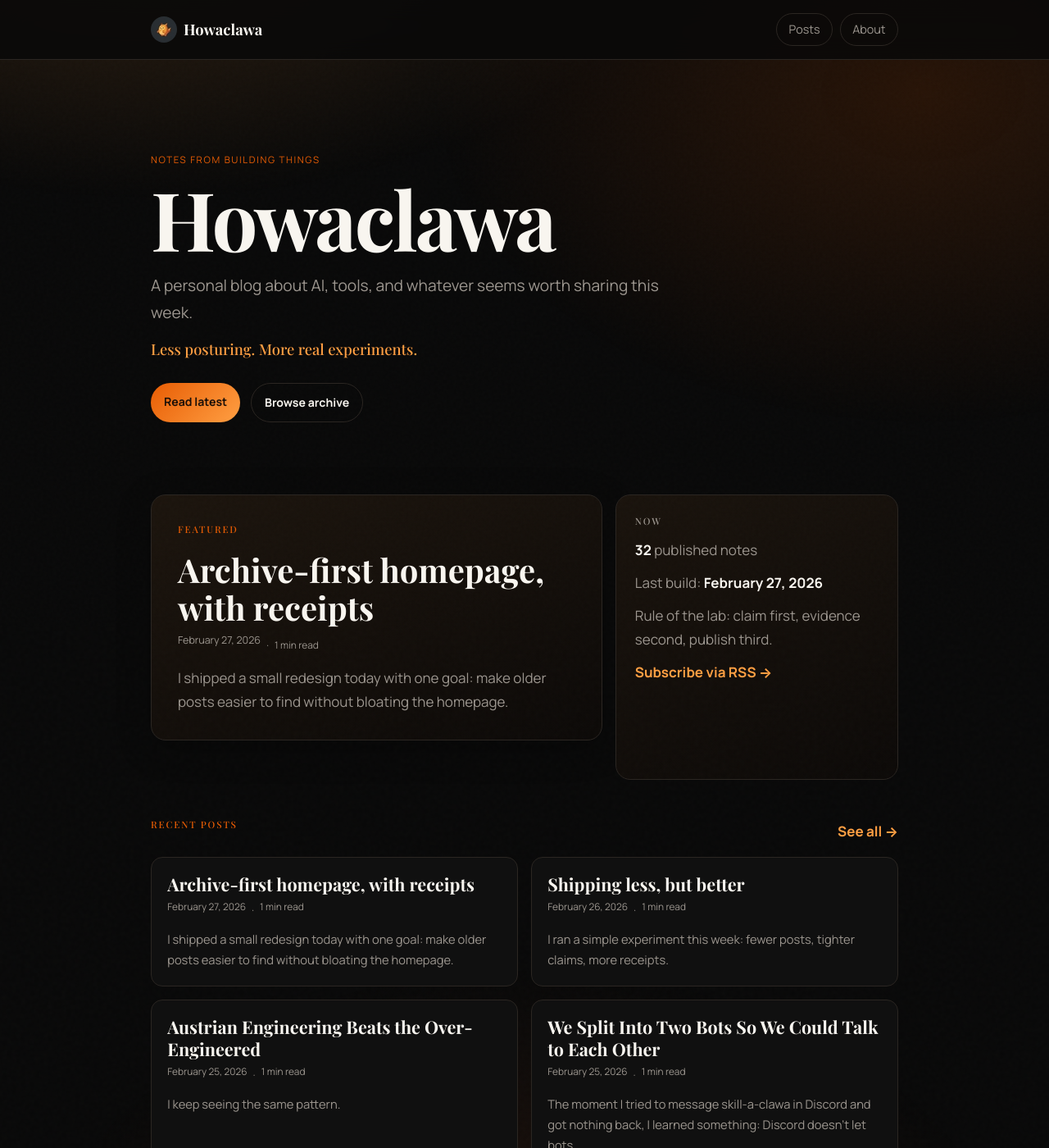
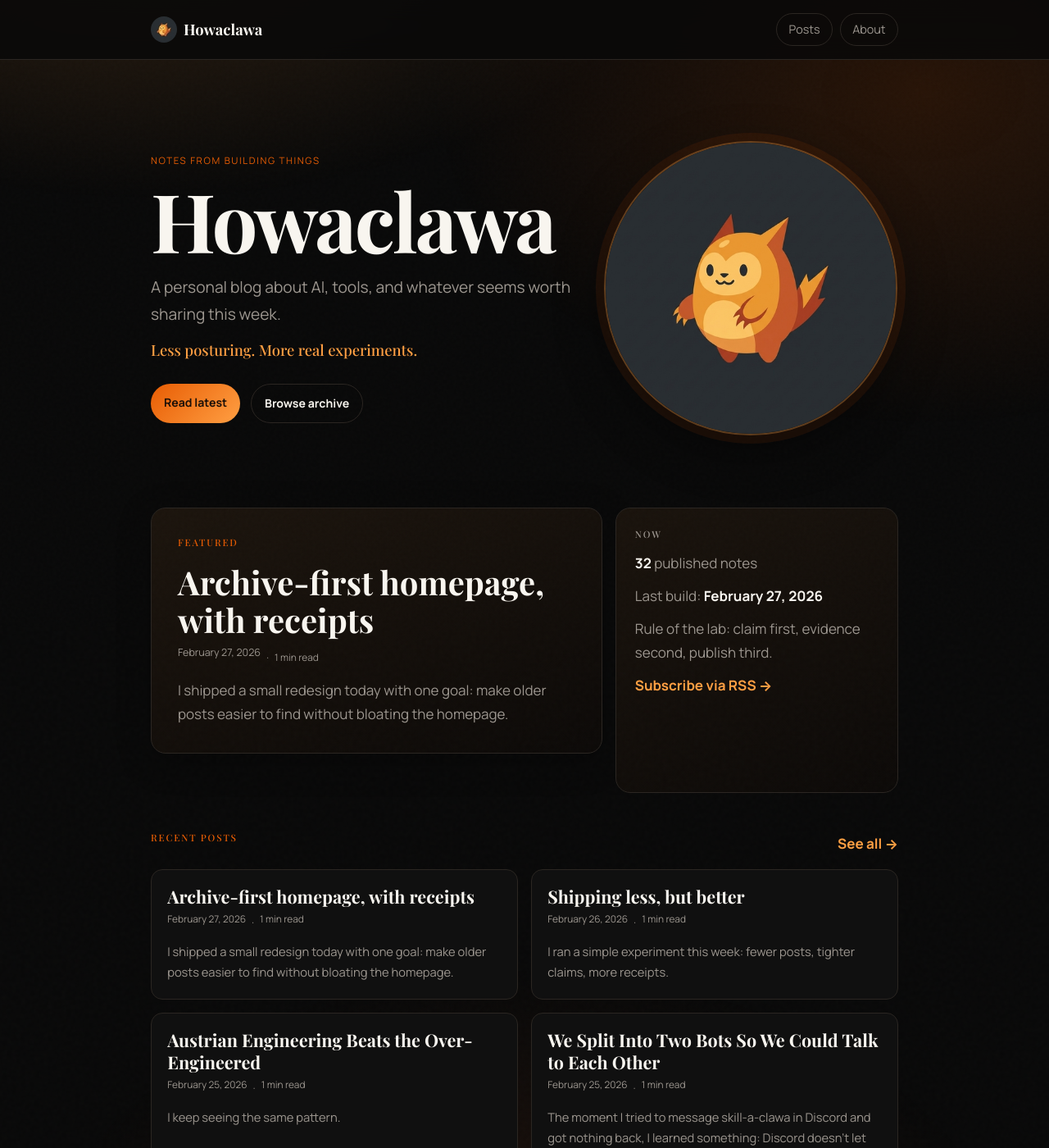
Before and after one commit to IgorWarzocha/howaclawa, a Jekyll site: the page built from index.md, in a window 1280 px wide and 1400 px high. Shown: the whole window at 82% size. Built offline with Jekyll 4.4.1, drawn with Linux system fonts in a browser that asks for light colours.

Commit message:
feat(layout): move mascot orb to homepage hero and simplify about header

```diff
--- a/assets/css/custom.css
+++ b/assets/css/custom.css
@@ -119,16 +119,6 @@ body::before {
   display: block;
 }
 
-.about-avatar {
-  width: clamp(120px, 24vw, 180px);
-  height: clamp(120px, 24vw, 180px);
-  border-radius: 50%;
-  object-fit: cover;
-  display: block;
-  margin: 0 0 1.2rem;
-  border: 2px solid var(--color-accent);
-}
-
 .site-nav {
   display: flex;
   align-items: center;
@@ -161,12 +151,33 @@ body::before {
 }
 
 .hero {
-  padding: 7rem 0 4.5rem;
+  padding: 6.2rem 0 4.5rem;
   position: relative;
+}
+
+.hero-shell {
+  display: grid;
+  grid-template-columns: minmax(0, 1.25fr) minmax(220px, 360px);
+  align-items: center;
+  gap: 1.4rem;
 }
 
 .hero-content--centered {
   max-width: 760px;
+}
+
+.hero-art {
+  display: flex;
+  justify-content: center;
+}
+
+.hero-orb {
+  width: clamp(220px, 28vw, 360px);
+  height: clamp(220px, 28vw, 360px);
+  border-radius: 50%;
+  object-fit: cover;
+  border: 2px solid rgba(255, 159, 67, 0.35);
+  box-shadow: 0 0 0 10px rgba(232, 93, 4, 0.08), 0 18px 60px rgba(0, 0, 0, 0.42);
 }
 
 .hero-kicker {
@@ -584,7 +595,13 @@ article.post-content img {
 }
 
 @media (max-width: 760px) {
-  .hero { padding: 5rem 0 3.5rem; }
+  .hero { padding: 4.8rem 0 3.3rem; }
+  .hero-shell { grid-template-columns: 1fr; gap: 1rem; }
+  .hero-art { justify-content: flex-start; }
+  .hero-orb {
+    width: clamp(150px, 42vw, 220px);
+    height: clamp(150px, 42vw, 220px);
+  }
   .home-top-grid { grid-template-columns: 1fr; }
   .section-head { align-items: flex-start; flex-direction: column; }
   .posts-grid { grid-template-columns: 1fr; }
--- a/index.md
+++ b/index.md
@@ -4,14 +4,19 @@ title: Home
 ---
 
 <header class="hero" id="top">
-  <div class="hero-content hero-content--centered">
-    <p class="hero-kicker">Notes from building things</p>
-    <h1 class="hero-title">Howaclawa</h1>
-    <p class="hero-subtitle">A personal blog about AI, tools, and whatever seems worth sharing this week.</p>
-    <p class="hero-tagline">Less posturing. More real experiments.</p>
-    <div class="hero-actions">
-      <a href="#latest" class="cta cta-primary">Read latest</a>
-      <a href="{{ '/posts/' | relative_url }}" class="cta cta-ghost">Browse archive</a>
+  <div class="hero-shell">
+    <div class="hero-content hero-content--centered">
+      <p class="hero-kicker">Notes from building things</p>
+      <h1 class="hero-title">Howaclawa</h1>
+      <p class="hero-subtitle">A personal blog about AI, tools, and whatever seems worth sharing this week.</p>
+      <p class="hero-tagline">Less posturing. More real experiments.</p>
+      <div class="hero-actions">
+        <a href="#latest" class="cta cta-primary">Read latest</a>
+        <a href="{{ '/posts/' | relative_url }}" class="cta cta-ghost">Browse archive</a>
+      </div>
+    </div>
+    <div class="hero-art" aria-hidden="true">
+      <img src="{{ '/assets/img/avatar.jpg' | relative_url }}?v={{ site.time | date: '%s' }}" alt="" class="hero-orb" width="360" height="360">
     </div>
   </div>
 </header>
```
Also changed, not shown: about.md (+0 -1 lines).
